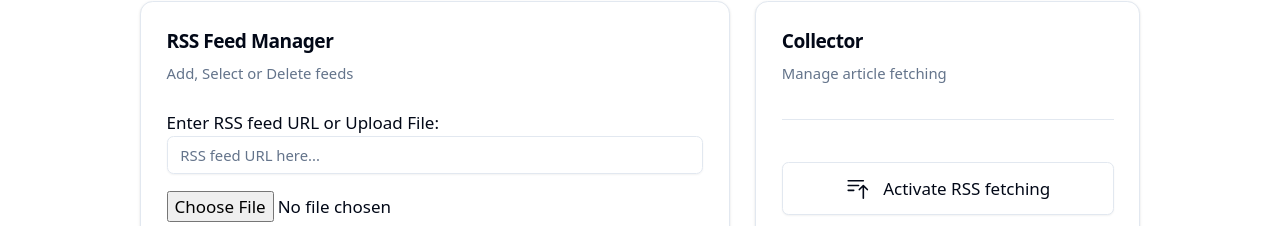
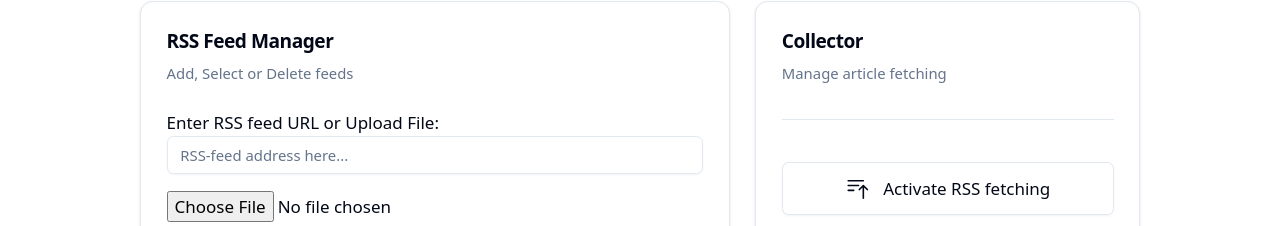
Before and after one commit to uh-dcm/news-article-collection-container, a React (Vite) app in the folder client/: page / in a window 1280 px wide. Shown: the part 218-444 px from the top of the page. Built offline with nearby package versions, Linux system fonts and the light colour scheme; no server answers.

Commit message:
build(fix test for placeholder text)

```diff
--- a/client/src/components/rss-input.tsx
+++ b/client/src/components/rss-input.tsx
@@ -77,7 +77,7 @@ export default function RssInput({
             render={({ field }) => (
               <FormItem>
                 <FormControl>
-                  <Input placeholder="RSS feed URL here..." {...field} />
+                  <Input placeholder="RSS-feed address here..." {...field} />
                 </FormControl>
                 <FormMessage />
               </FormItem>
```
